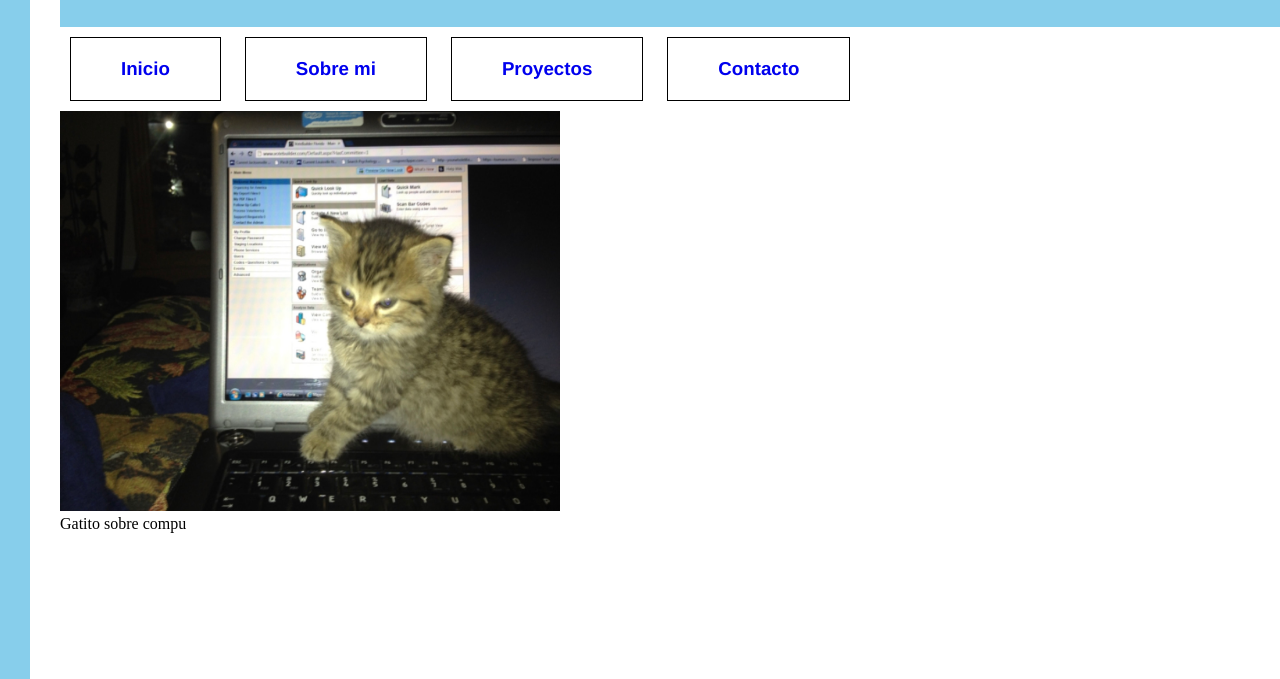
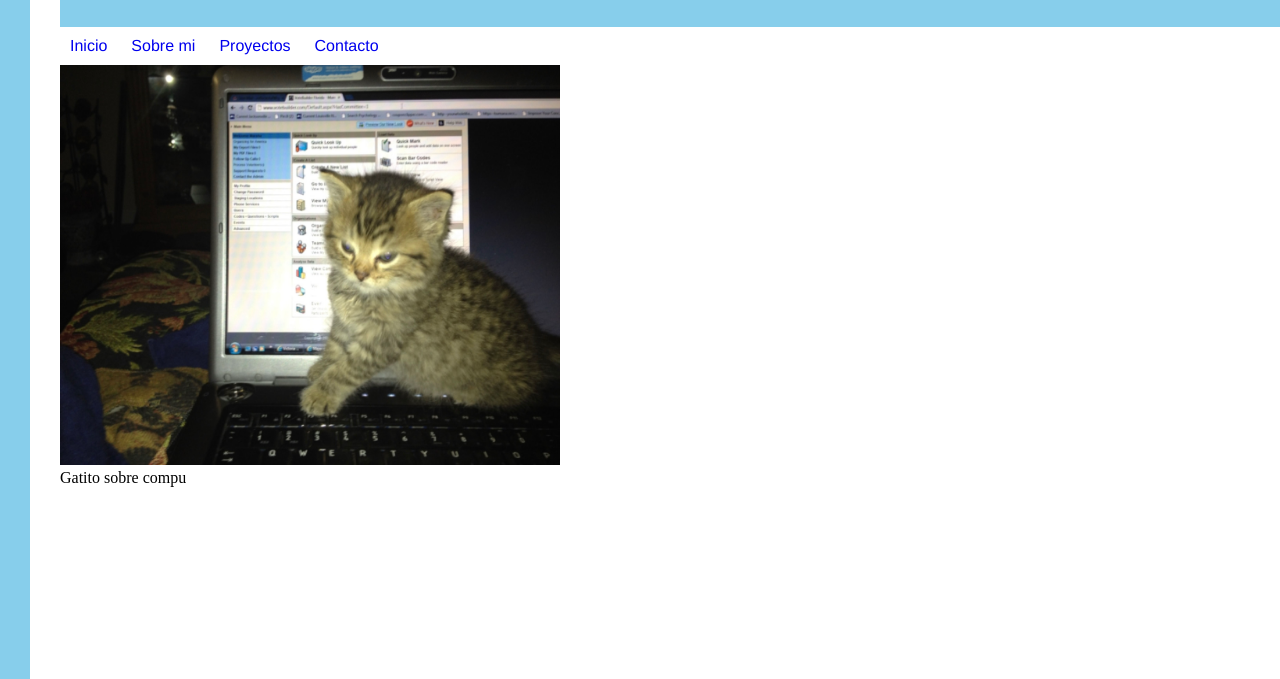
Before and after one commit to Julipaezva/Compu3, a plain HTML site: page index.html in a window 1280 px wide. Shown: the part 121-800 px from the top of the page. Drawn offline with Linux system fonts and the light colour scheme; a web font is replaced by a local one.

Commit message:
Correcciones aplicadas

```diff
--- a/estilos.css
+++ b/estilos.css
@@ -36,7 +36,7 @@ h1 {
     margin-left: 0%;
 }
 
-ol {
+ul {
     list-style-type:circle;
 }
 
@@ -53,8 +53,6 @@ a {
     text-decoration: none;
     cursor: help;
     text-align: center;
-    border: 1px solid black;
-    padding: 20px 50px;
 }
 
 a :link {
--- a/index.html
+++ b/index.html
@@ -5,33 +5,30 @@
         <title>TP de Julieta</title>
         <link href="estilos.css" rel="stylesheet" type="text/css">
         <link href="https://fonts.googleapis.com/css2?family=Shrikhand&display=swap" rel="stylesheet">
-
     </head>
 
-<body>
-    <header id="haciaarriba">
-    </header>
+    <body>
+    <header id="haciaarriba"></header>
         <main>
             <div class="caja">
                  <h1>Julieta Paez Varela</h1>
-            <nav class="botonera"></nav>
-            <ol>
-                <li><a href="inicio.html"><h3>Inicio</h3></a></li>
-                <li><a href="sobremi.html"><h3>Sobre mi</h3></a></li>
-                <li><a href="proyectos.html"><h3>Proyectos</h3></a></li>
-                <li><a href="contacto.html"><h3>Contacto</h3></a></li>
-            </ol>
+                 <nav class="botonera"></nav>
+            <ul>
+                <li><a href="inicio.html">Inicio</a></li>
+                <li><a href="sobremi.html">Sobre mi</a></li>
+                <li><a href="proyectos.html">Proyectos</a></li>
+                <li><a href="contacto.html">Contacto</a></li>
+            </ul>
             <section>
-                <img src="img/gatito sobre compu.jpg" src="" width="500" height="400" alt="imagen gatito sobre compu"/>
+                <img src="img/gatito sobre compu.jpg" width="500" height="400" alt="imagen gatito sobre compu"/>
                 <div class="texto-ppal">
                     <p>Gatito sobre compu</p>
                 </div>
-            </article>
-        </section>
+            </section>
             </div>
         </main>
         <footer>
             <a href="#haciaarriba">Volver arriba</a>
         </footer>
-</body>
+    </body>
 </html>
```
